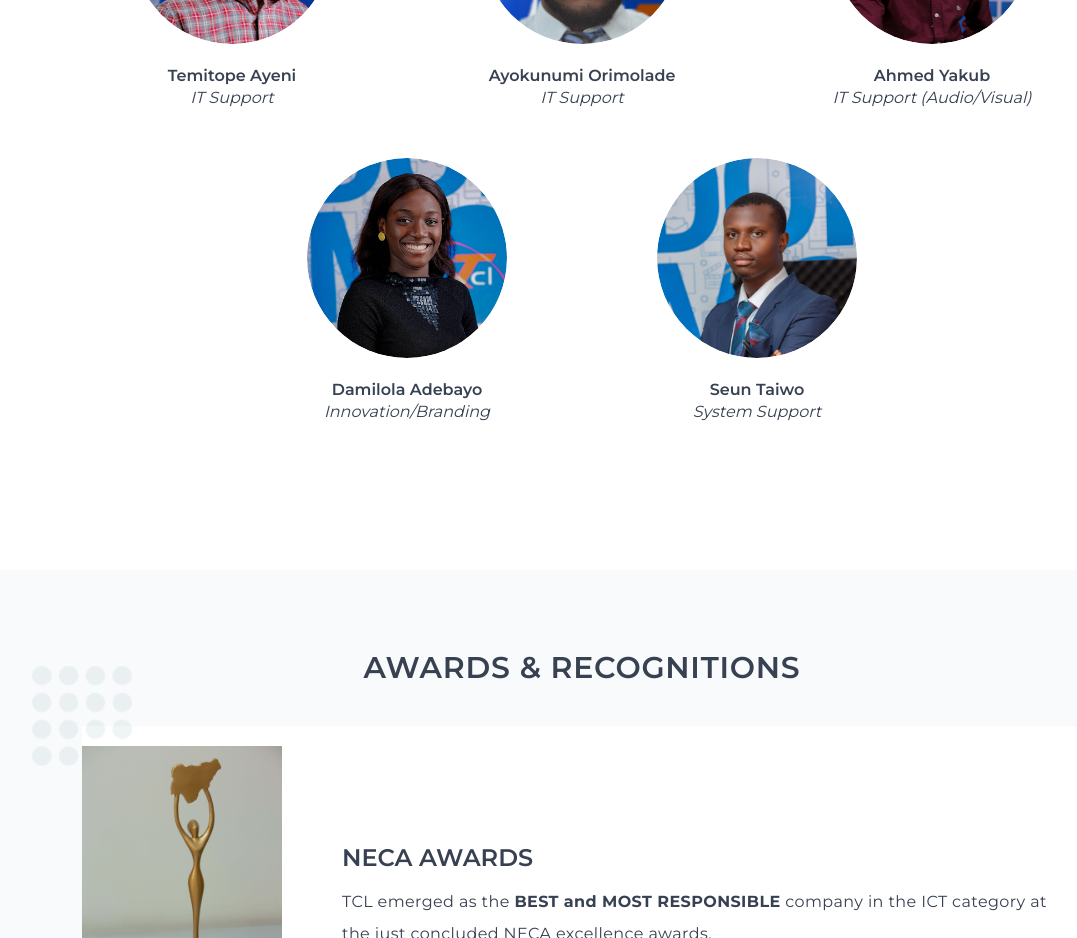
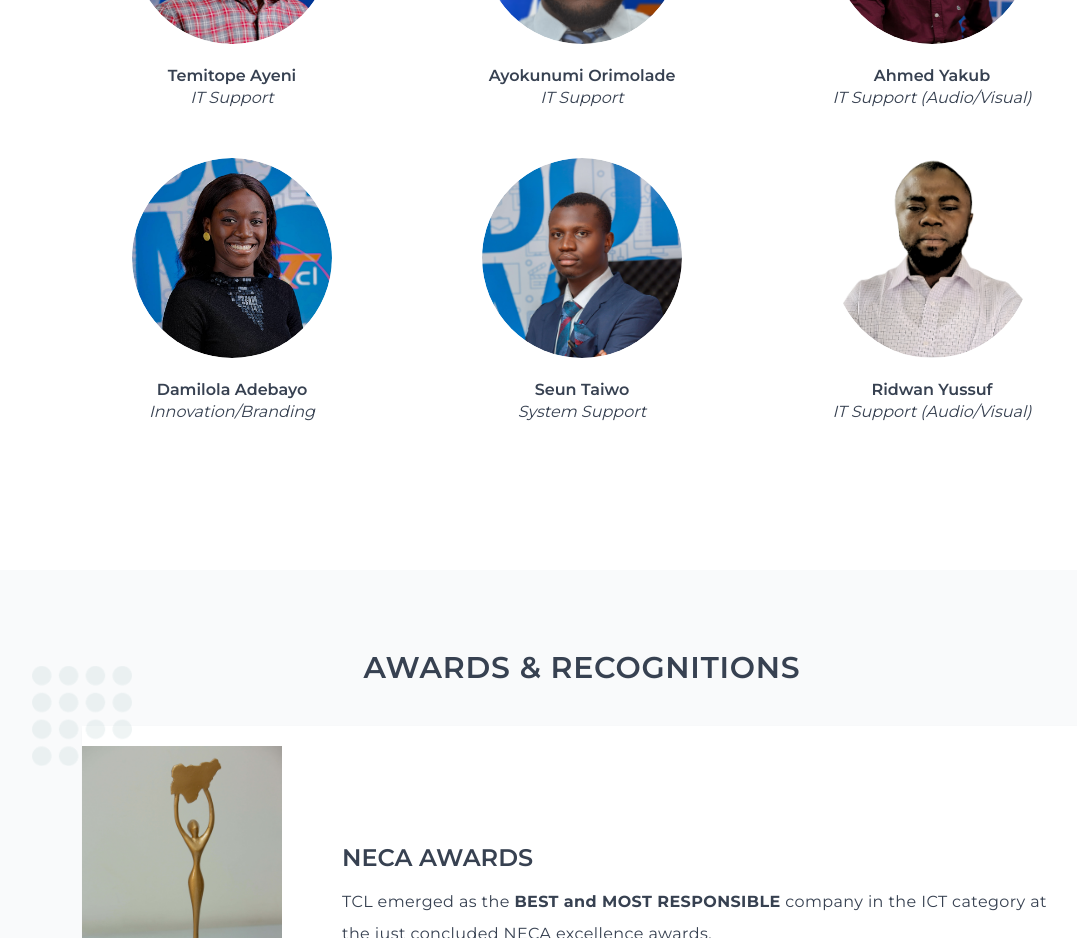
Before and after one commit to chrismadufor/tcl-next, a Next.js app: page /company in a window 1280 px wide. Shown: the part 3820-4758 px from the top of the page, without its empty margins (58-1135 px from the left). Built offline with nearby package versions, Linux system fonts and the light colour scheme.

Commit message:
core: added new team member

```diff
--- a/helper-files/team.js
+++ b/helper-files/team.js
@@ -72,4 +72,9 @@ export const otherTeam = [
         title: 'System Support',
         pic: "/assets/img/team/seun.jpg"
     },
+    {
+        name: 'Ridwan Yussuf',
+        title: 'IT Support (Audio/Visual)',
+        pic: "/assets/img/team/ridwan.png"
+    },
 ]
```
Also changed, not shown: public/assets/img/team/ridwan.png (added).
